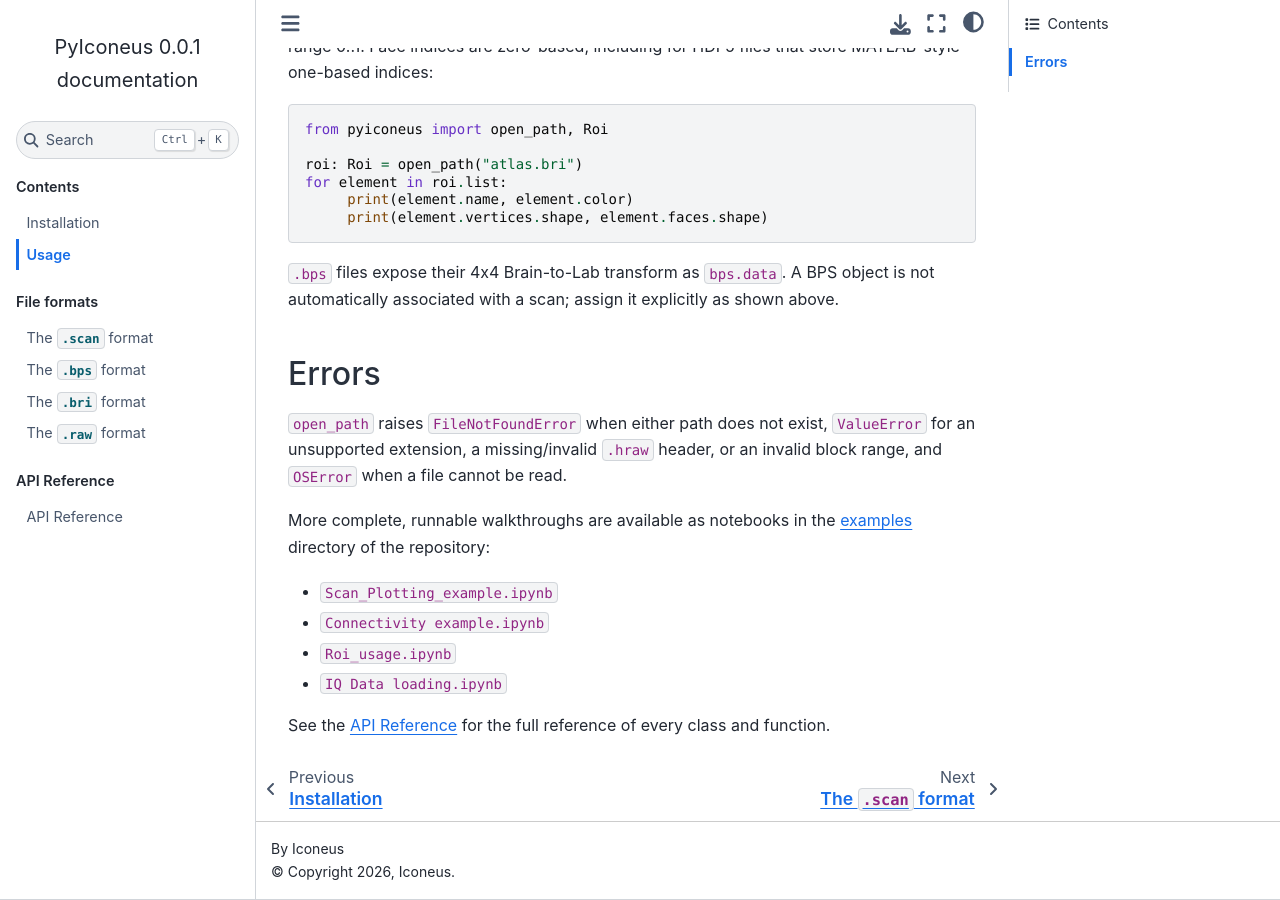
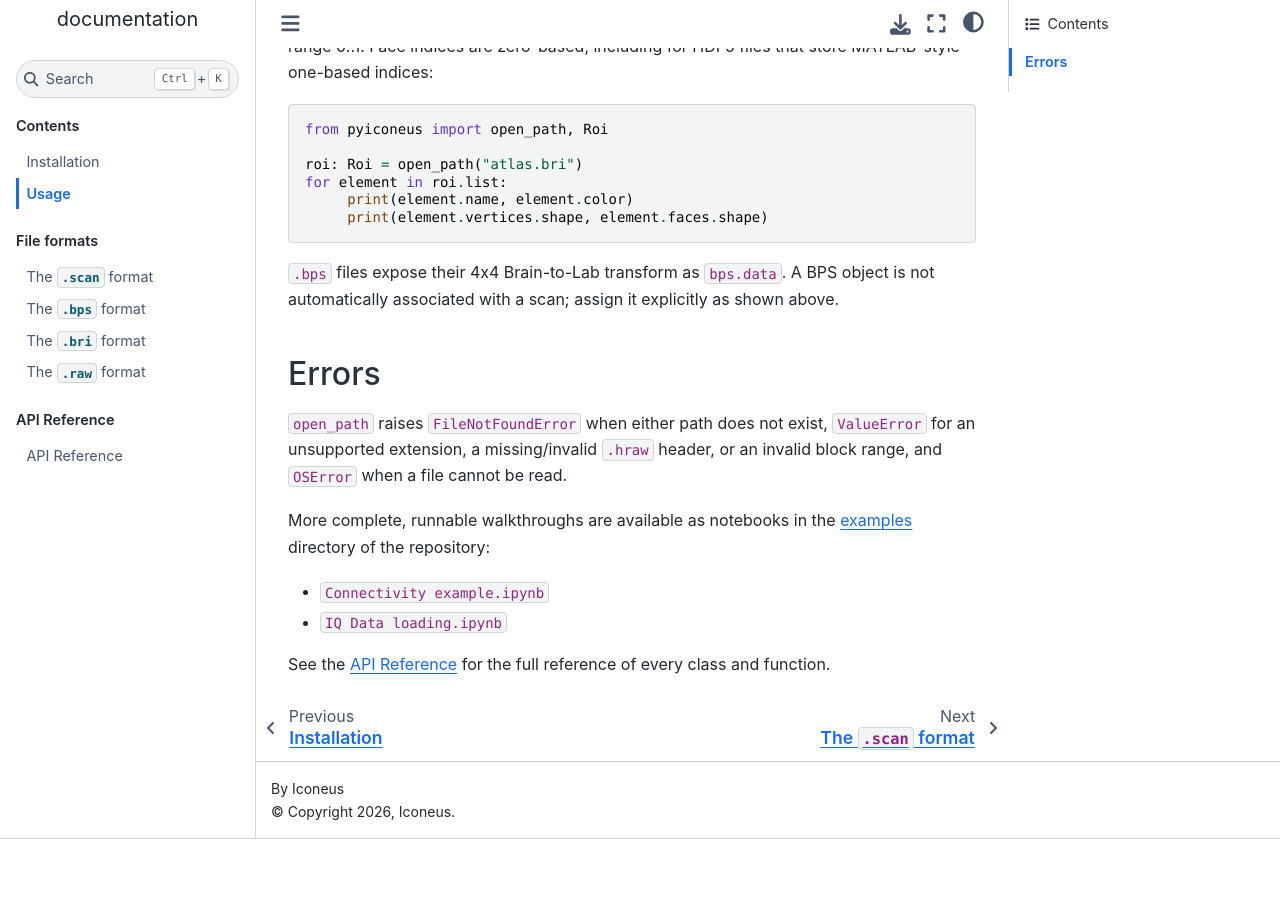
Before and after one commit to Iconeus/PyIconeus, a Sphinx documentation site: the page built from docs/usage.rst, in a window 1280 px wide and 900 px high, scrolled down 756 px. Built offline with Sphinx 7.4.7 and the Sphinx Book theme 1.1.4, drawn with Linux system fonts in a browser that asks for light colours; after the commit the page ends 1595 px from its top, so only the background shows below that.

Commit message:
useless examples removal

```diff
--- a/docs/usage.rst
+++ b/docs/usage.rst
@@ -64,9 +64,7 @@
 `examples <https://github.com/Iconeus/PyIconeus/tree/main/examples>`_
 directory of the repository:
 
-- ``Scan_Plotting_example.ipynb``
 - ``Connectivity example.ipynb``
-- ``Roi_usage.ipynb``
 - ``IQ Data loading.ipynb``
 
 See the :doc:`api` for the full reference of every class and function.
```
Also changed, not shown: 2 other files.
